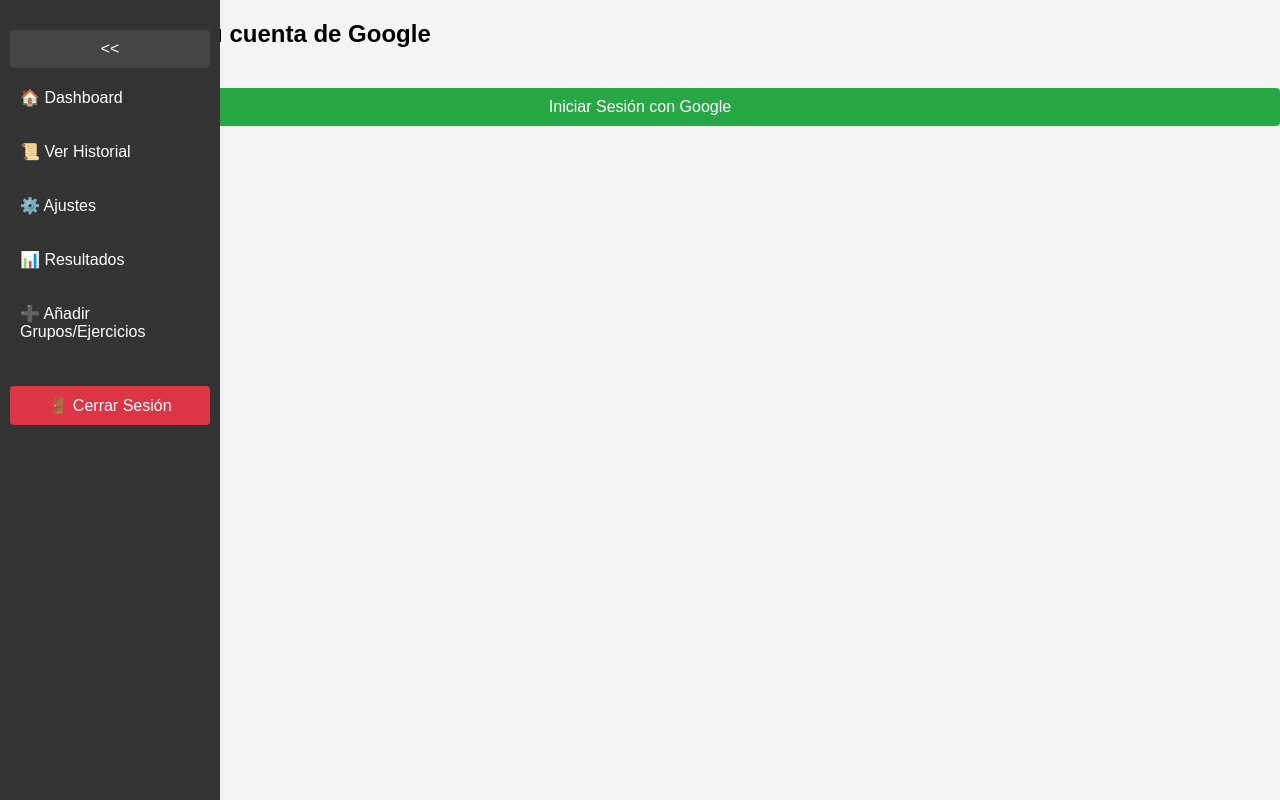
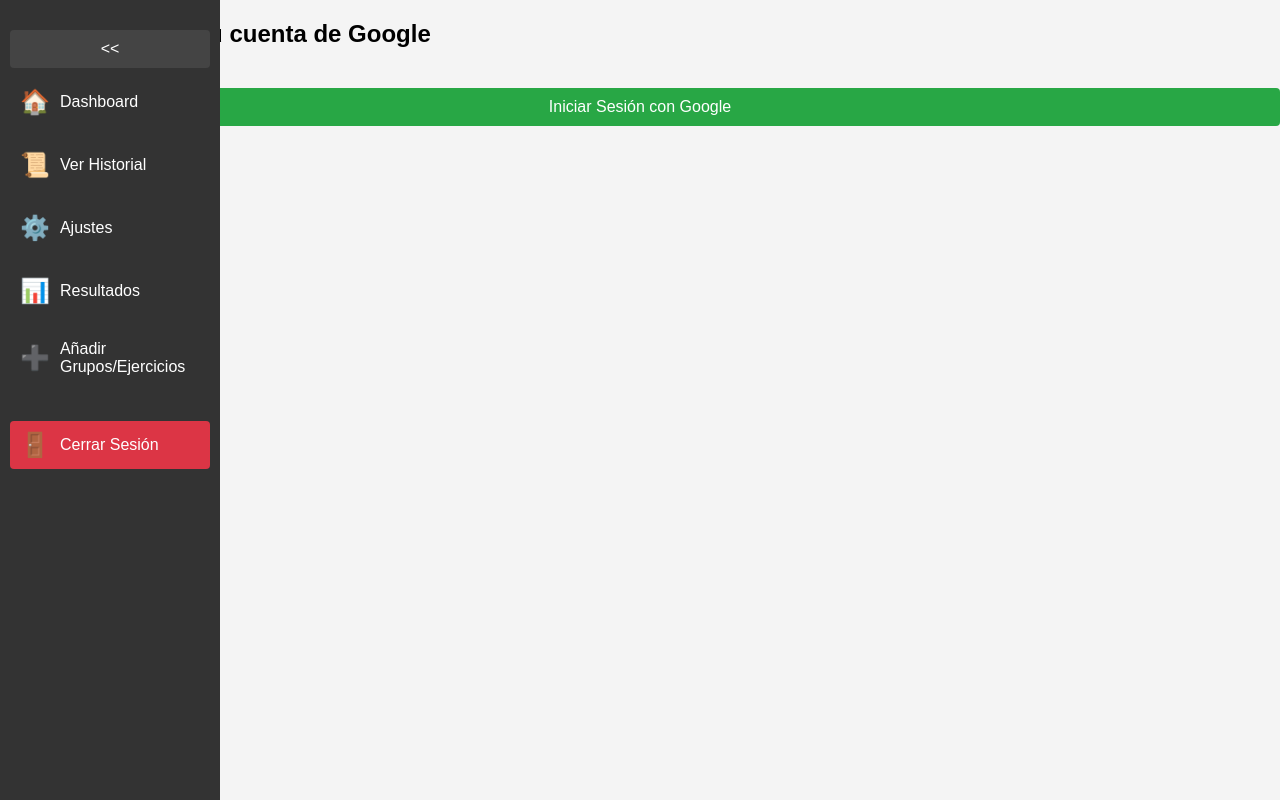
Before and after one commit to Pablog44/apuntargym, a React (Create React App) app: page / in a window 1280 px wide. Both pictures are taken after a click on the button ">>". Built offline with nearby package versions, Linux system fonts and the light colour scheme; no server answers.

Commit message:
iconos sin texto a no ser que se despliegue la sidebar
-si se despliega si hay texto.

```diff
--- a/src/components/Sidebar.css
+++ b/src/components/Sidebar.css
@@ -10,6 +10,7 @@
     left: 0;
     padding: 10px;
     transition: width 0.3s ease;
+    z-index: 1000;
   }
 
   .sidebar.expanded {
@@ -32,7 +33,10 @@
     gap: 15px;
   }
 
-    .sidebar .sidebar-nav a {
+  .sidebar .sidebar-nav a,
+  .sidebar .sidebar-nav button {
+    display: flex;
+    align-items: center;
     text-decoration: none;
     color: white;
     padding: 10px;
@@ -40,8 +44,25 @@
     transition: background-color 0.2s ease;
   }
 
-    .sidebar .sidebar-nav a:hover {
+  .sidebar .sidebar-nav a:hover,
+  .sidebar .sidebar-nav button:hover {
     background-color: #555;
+  }
+
+  .sidebar .sidebar-nav .icon {
+    font-size: 1.5rem;
+    margin-right: 10px;
+    color: white; /* Cambia a negro si prefieres un estilo monocromático */
+  }
+
+  /* Ocultar el texto si la barra lateral no está expandida */
+  .sidebar .sidebar-nav .text {
+    display: none;
+  }
+
+  /* Mostrar el texto solo si la barra lateral está expandida */
+  .sidebar.expanded .sidebar-nav .text {
+    display: inline;
   }
 
   .sidebar .sidebar-nav button {
@@ -57,6 +78,7 @@
     background-color: #c82333;
   }
 
+  /* Ajustes para dispositivos móviles */
   @media (max-width: 768px) {
     .sidebar {
       width: 60px;
@@ -65,4 +87,8 @@
     .sidebar.expanded {
       width: 60px;
     }
+
+    .sidebar .sidebar-nav .text {
+      display: none;
     }
+  }
--- a/src/components/Sidebar.js
+++ b/src/components/Sidebar.js
@@ -16,12 +16,30 @@
         {isExpanded ? "<<" : ">>"}
       </button>
       <nav className="sidebar-nav">
-            <Link to="/dashboard">🏠 Dashboard</Link>
-            <Link to="/historial">📜 Ver Historial</Link>
-            <Link to="/ajustes">⚙️ Ajustes</Link>
-            <Link to="/resultados">📊 Resultados</Link>
-            <Link to="/nuevo">➕ Añadir Grupos/Ejercicios</Link>
-            <button onClick={() => alert('Cerrar sesión')}>🚪 Cerrar Sesión</button>
+        <Link to="/dashboard">
+          <span className="icon">🏠</span>
+          {isExpanded && <span className="text">Dashboard</span>}
+        </Link>
+        <Link to="/historial">
+          <span className="icon">📜</span>
+          {isExpanded && <span className="text">Ver Historial</span>}
+        </Link>
+        <Link to="/ajustes">
+          <span className="icon">⚙️</span>
+          {isExpanded && <span className="text">Ajustes</span>}
+        </Link>
+        <Link to="/resultados">
+          <span className="icon">📊</span>
+          {isExpanded && <span className="text">Resultados</span>}
+        </Link>
+        <Link to="/nuevo">
+          <span className="icon">➕</span>
+          {isExpanded && <span className="text">Añadir Grupos/Ejercicios</span>}
+        </Link>
+        <button onClick={() => alert('Cerrar sesión')}>
+          <span className="icon">🚪</span>
+          {isExpanded && <span className="text">Cerrar Sesión</span>}
+        </button>
       </nav>
     </div>
   );
```
Lines whose indentation alone changed are shown as unchanged.
